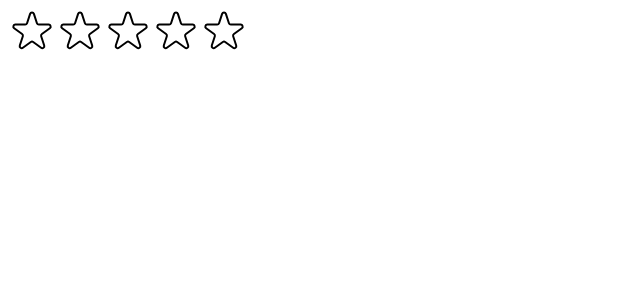
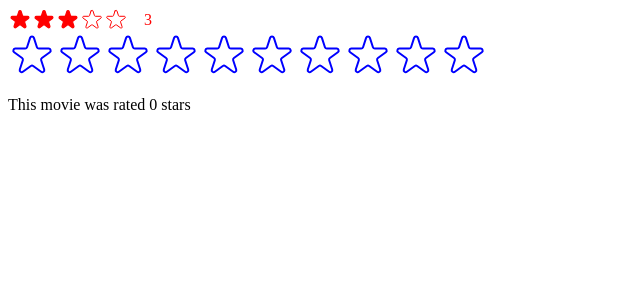
Before and after one commit to 1nv1nc1bl3/use-popcorn, a React (Create React App) app: page / in a window 1280 px wide. Shown: the top 300 px of the page, without its empty margins (0-640 px from the left). Built offline with nearby package versions, Linux system fonts and the light colour scheme.

Commit message:
Finished reusable stars component

```diff
--- a/src/StarRating.js
+++ b/src/StarRating.js
@@ -1,5 +1,6 @@
 import React from 'react';
 import { useState } from 'react';
+import PropTypes from 'prop-types';
 
 const containerStyle = {
     display: 'flex',
@@ -10,50 +11,84 @@
     display: 'flex',
     // gap: '4px',
 };
+
+StarRating.propTypes = {
+    maxRating: PropTypes.number,
+};
+
+export default function StarRating({
+    maxRating = 5,
+    color = '#fcc419',
+    size = 48,
+    className = '',
+    messages = [],
+    defaultRating = 0,
+    onSetRating,
+}) {
     const textStyle = {
         lineHeight: '1',
         margin: '0',
+        color,
+        fontSize: `${size / 1.5}px`,
     };
 
-export default function StarRating({ maxRating = 5 }) {
-    const [rating, setRating] = useState(0);
+    const [rating, setRating] = useState(defaultRating);
+    const [tempRating, setTempRating] = useState(0);
+
     function handleRating(rating) {
         setRating(rating);
+        onSetRating(rating);
     }
 
     return (
-        <div style={containerStyle}>
+        <div style={containerStyle} className={className}>
             <div style={starContainerStyle}>
                 {Array.from({ length: maxRating }, (_, i) => (
                     // <span key={i}>S{i + 1}</span>
                     <Star
                         key={i}
                         onRate={() => handleRating(i + 1)}
-                        full={rating >= i + 1}
+                        full={
+                            tempRating ? tempRating >= i + 1 : rating >= i + 1
+                        }
+                        onHoverIn={() => setTempRating(i + 1)}
+                        onHoverOut={() => setTempRating(0)}
+                        color={color}
+                        size={size}
                     />
                 ))}
             </div>
-            <p style={textStyle}>{rating || ''}</p>
+            <p style={textStyle}>
+                {messages.length === maxRating
+                    ? messages[tempRating ? tempRating - 1 : rating - 1]
+                    : tempRating || rating || ''}
+            </p>
         </div>
     );
 }
 
+function Star({ onRate, full, onHoverIn, onHoverOut, color, size }) {
     const starStyle = {
-    width: '48px',
-    height: '48px',
+        width: `${size}px`,
+        height: `${size}px`,
         display: 'block',
         cursor: 'pointer',
     };
 
-function Star({ onRate, full }) {
     return (
-        <span role='button' style={starStyle} onClick={onRate}>
+        <span
+            role='button'
+            style={starStyle}
+            onClick={onRate}
+            onMouseEnter={onHoverIn}
+            onMouseLeave={onHoverOut}
+        >
             {full ? (
                 <svg
                     xmlns='http://www.w3.org/2000/svg'
                     viewBox='0 0 20 20'
-                    fill='#000'
-                    stroke='#000'
+                    fill={color}
+                    stroke={color}
                 >
                     <path d='M9.049 2.927c.3-.921 1.603-.921 1.902 0l1.07 3.292a1 1 0 00.95.69h3.462c.969 0 1.371 1.24.588 1.81l-2.8 2.034a1 1 0 00-.364 1.118l1.07 3.292c.3.921-.755 1.688-1.54 1.118l-2.8-2.034a1 1 0 00-1.175 0l-2.8 2.034c-.784.57-1.838-.197-1.539-1.118l1.07-3.292a1 1 0 00-.364-1.118L2.98 8.72c-.783-.57-.38-1.81.588-1.81h3.461a1 1 0 00.951-.69l1.07-3.292z' />
                 </svg>
@@ -62,7 +97,7 @@
                     xmlns='http://www.w3.org/2000/svg'
                     fill='none'
                     viewBox='0 0 24 24'
-                    stroke='#000'
+                    stroke={color}
                 >
                     <path
                         strokeLinecap='round'
--- a/src/index.js
+++ b/src/index.js
@@ -3,11 +3,31 @@
 // import './index.css';
 import StarRating from './StarRating';
 // import App from './App';
+import { useState } from 'react';
+
+function Test() {
+    const [movieRating, setMovieRating] = useState(0);
+    return (
+        <div>
+            <StarRating
+                color='blue'
+                maxRating={10}
+                onSetRating={setMovieRating}
+            />
+            <p>This movie was rated {movieRating} stars</p>
+        </div>
+    );
+}
 
 const root = ReactDOM.createRoot(document.getElementById('root'));
 root.render(
     <React.StrictMode>
-        <StarRating maxRating={5} />
+        <StarRating
+            maxRating={'sss'}
+            messages={['Terrible', 'Bad', 'Okay', 'Good', 'Amazing']}
+        />
+        <StarRating size={24} color='red' className='test' defaultRating={3} />
+        <Test />
 
         {/* <App /> */}
     </React.StrictMode>
```
Lines whose indentation alone changed are shown as unchanged.
